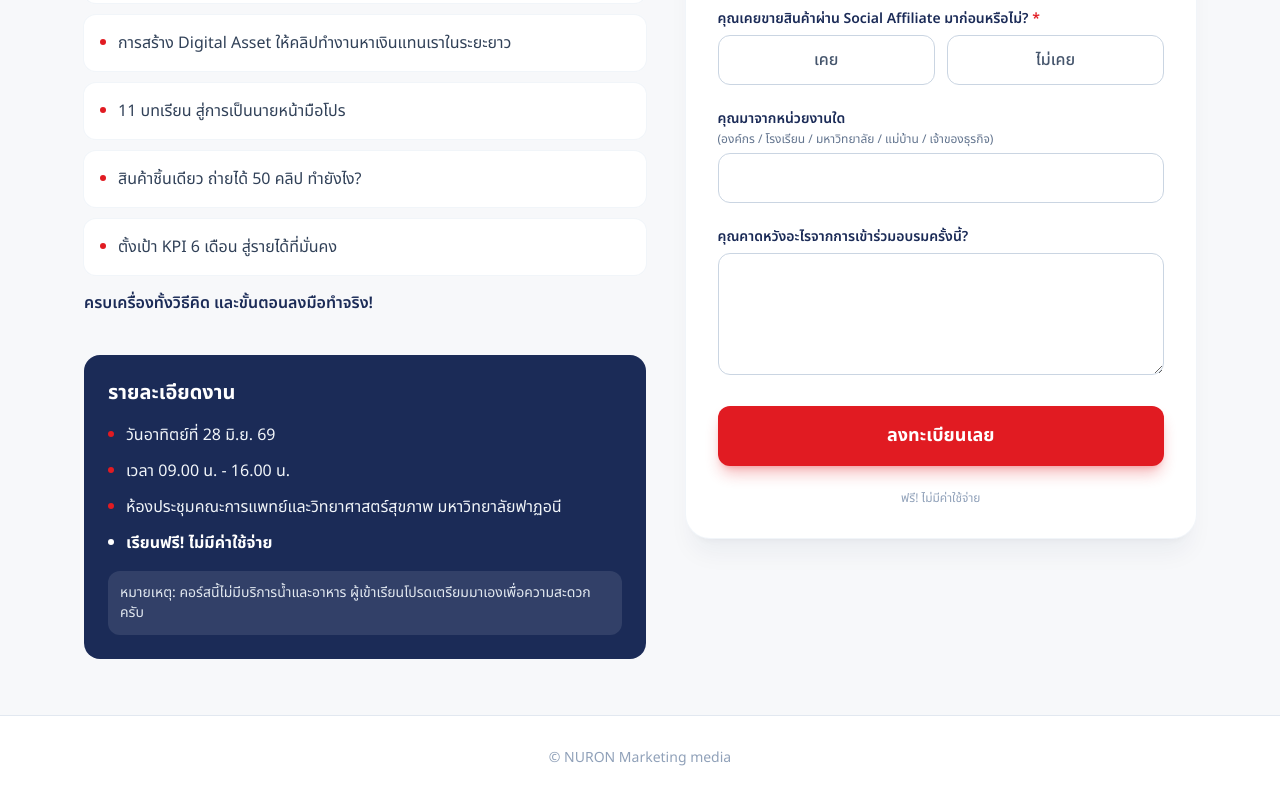
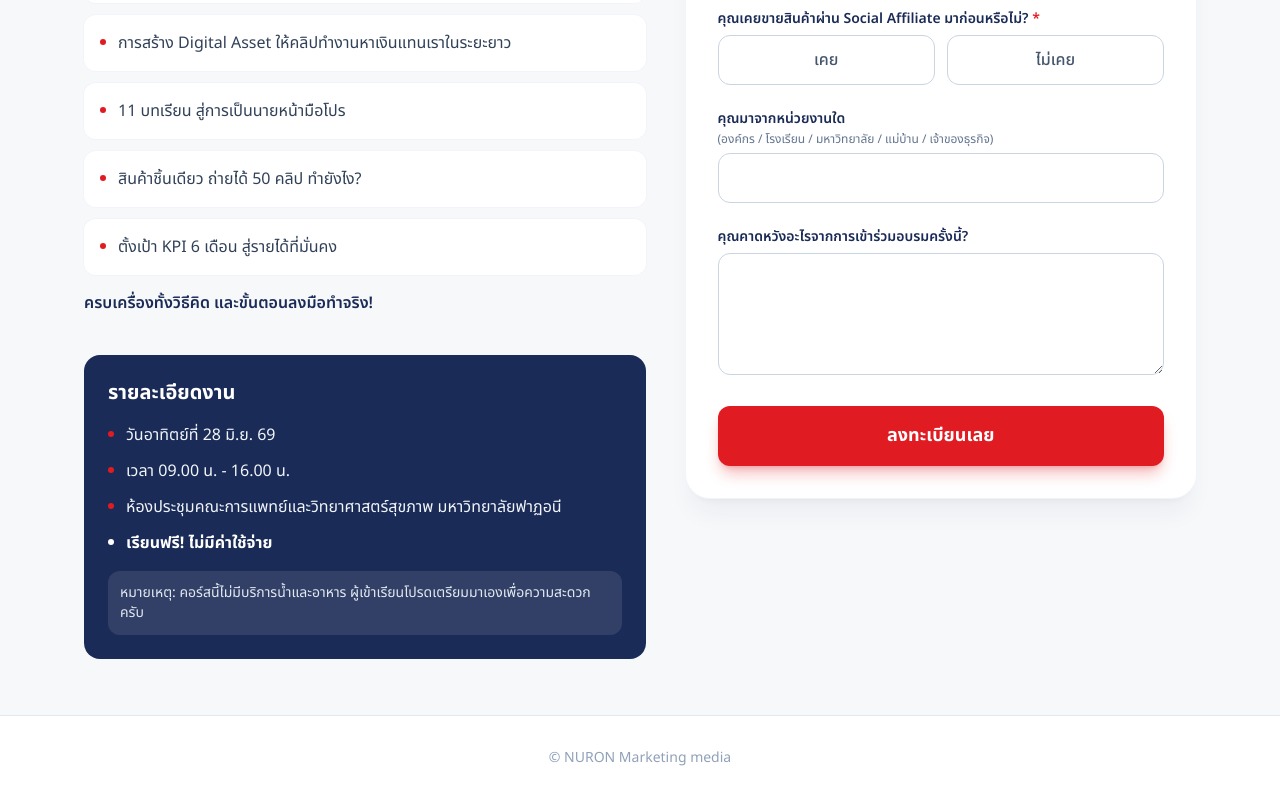
Before and after one commit to samatc-rrc/nuron, a Next.js app: page / in a window 1280 px wide. Shown: the part 1129-1929 px from the top of the page. Built offline with nearby package versions, Linux system fonts and the light colour scheme; a web font is replaced by a local one.

Commit message:
style: drop 'ฟรี! ไม่มีค่าใช้จ่าย' line under submit button

```diff
--- a/app/components/RegisterForm.tsx
+++ b/app/components/RegisterForm.tsx
@@ -296,9 +296,6 @@ export default function RegisterForm() {
       >
         {submitting ? "กำลังส่ง..." : "ลงทะเบียนเลย"}
       </button>
-      <p className="text-center text-xs text-slate-400">
-        ฟรี! ไม่มีค่าใช้จ่าย
-      </p>
     </form>
   );
 }
```
